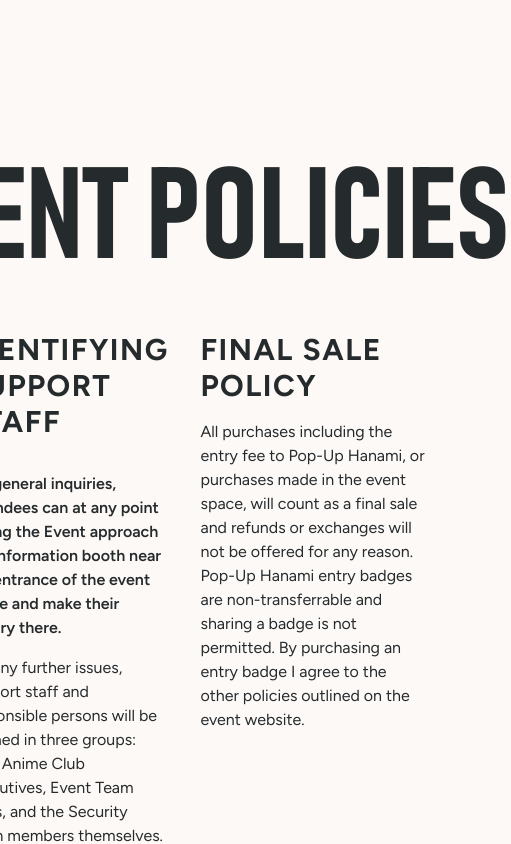
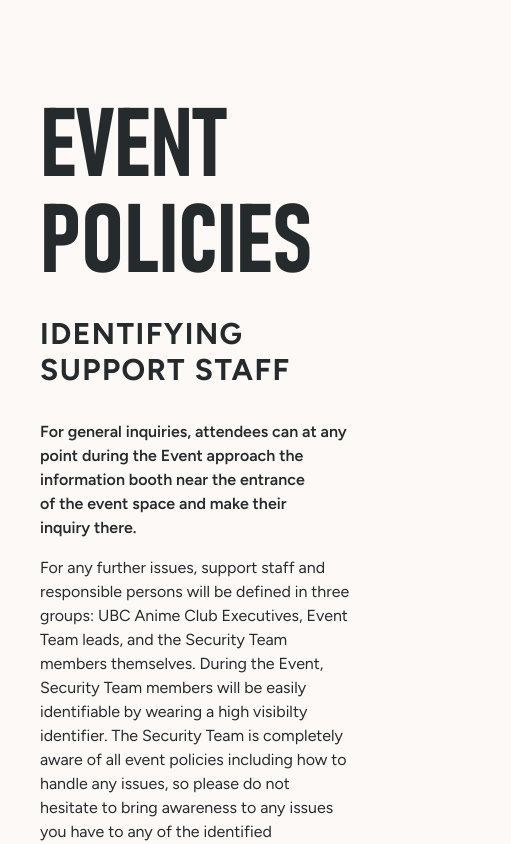
Before and after one commit to hanssy130/sakuramochi, a Next.js app: page /policies in a window 390 px wide. Shown: the top 844 px of the page, 511 px wide, since content can reach past the window. Built offline with nearby package versions, Linux system fonts and the light colour scheme; a web font is replaced by a local one.

Commit message:
fix: event policies on mobile

```diff
--- a/app/policies/page.tsx
+++ b/app/policies/page.tsx
@@ -3,19 +3,19 @@
 export default function Policies() {
   return (
     <main>
-      <div
-        data-aos="fade-up"
-        className="relative flex flex-col w-full min-h-dvl items-center p-24 text-black text-pretty"
-      >
-        <div className="relative flex flex-row lg:w-2/3 justify-between">
+      <div className="relative flex flex-col w-full min-h-dvl items-center p-10 pb-24 text-black text-pretty">
+        <div
+          data-aos="fade-up"
+          className="relative flex flex-row lg:w-2/3 justify-between"
+        >
           <div className="flex flex-col z-40 lg:items-start justify-items-center gap-2 p-0">
-            <p className="font-display-en uppercase text-9xl text-nowrap mb-12">
+            <p className="font-display-en uppercase text-black text-8xl mb-6 md:text-9xl md:text-nowrap">
               Event Policies
             </p>
           </div>
         </div>
         <div data-aos="fade-up" className="w-2/3"></div>
-        <div className="lg:w-2/3 font-sans grid lg:grid-cols-2 grid-flow-row gap-8">
+        <div className="lg:w-2/3 font-sans grid grid-cols-1 lg:grid-cols-2 grid-flow-row gap-8">
           <div className="flex flex-col gap-4">
             <p className="text-3xl mb-4 uppercase font-bold tracking-wider">
               Identifying Support Staff
@@ -174,7 +174,7 @@
               events, and the proper authorities being contacted.
             </p>
           </div>
-          <div className="col-start-1">
+          <div className="lg:col-start-1">
             <p className="text-3xl mb-4 uppercase font-bold tracking-wider">
               Pet and Animal Protocol
             </p>
@@ -212,7 +212,7 @@
               proper authorities.
             </p>
           </div>
-          <div className="col-start-2 row-start-2 flex flex-col gap-4">
+          <div className="lg:col-start-2 lg:row-start-2 flex flex-col gap-4">
             <p className="text-3xl uppercase font-bold tracking-wider">
               Appearance, Costumes, Cosplay, and Prop Policies
             </p>
```
